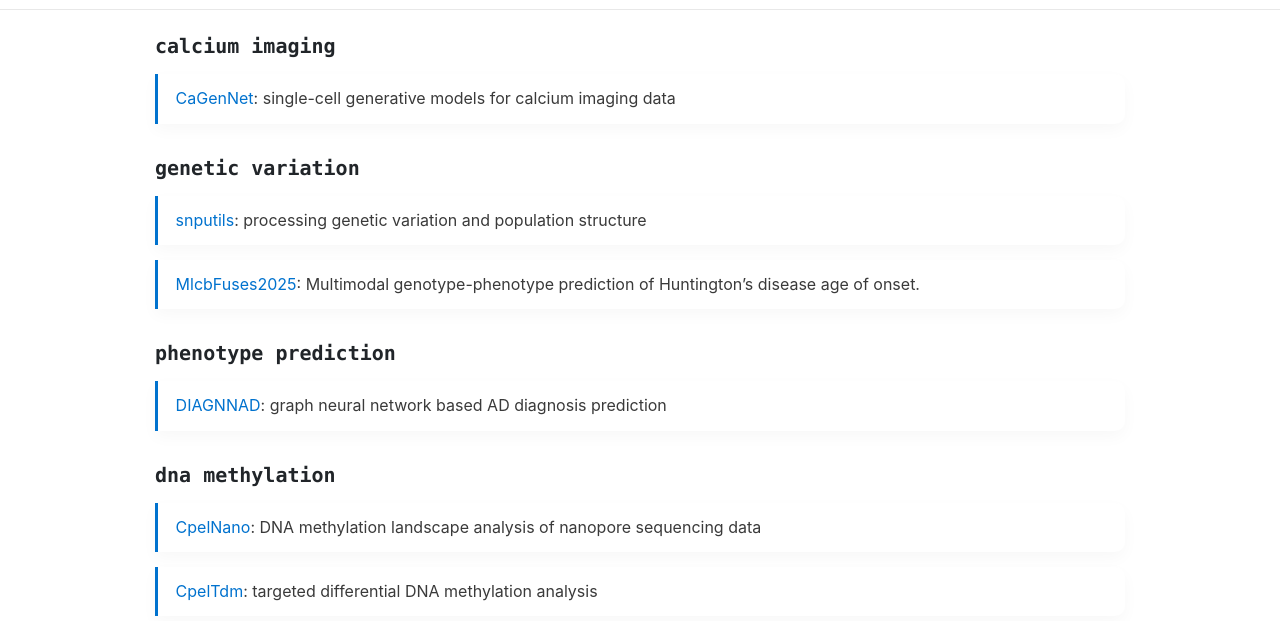
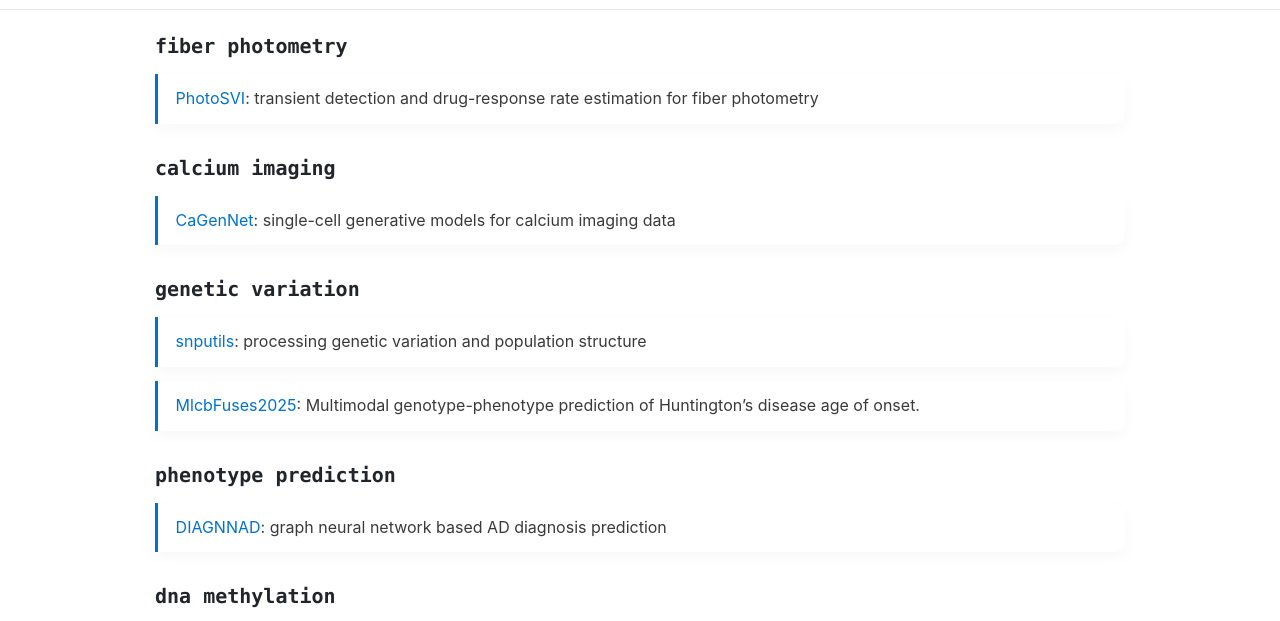
Before and after one commit to jordiabante/jordiabante.github.io, a plain HTML site: page repos/index.html in a window 1280 px wide. Shown: the part 87-708 px from the top of the page. Drawn offline with Linux system fonts and the light colour scheme; a web font is replaced by a local one.

Commit message:
Deploy bf18da32d541b7540f93d4d567ab61c1952adba5: Merge pull request #5 from jordiabante/claude/peaceful-newton-ujbeda
Repos: add PhotoSVI under a new fiber photometry section

```diff
--- a/repos/index.html
+++ b/repos/index.html
@@ -7,14 +7,14 @@
 
     <title>repos</title>
     <base href="https://jordiabante.github.io/">
-    <meta name="description" content="Open-source software from the Abante lab: calcium imaging, genetic variation, phenotype prediction and DNA methylation.">
+    <meta name="description" content="Open-source software from the Abante lab: fiber photometry, calcium imaging, genetic variation, phenotype prediction and DNA methylation.">
     <meta name="author" content='Jordi Abante'>
     <link rel="canonical" href="https://jordiabante.github.io/repos/">
 
 
     <meta property="og:site_name" content="abante lab @ ub">
     <meta property="og:title" content="repos · abante lab @ ub">
-    <meta property="og:description" content="Open-source software from the Abante lab: calcium imaging, genetic variation, phenotype prediction and DNA methylation.">
+    <meta property="og:description" content="Open-source software from the Abante lab: fiber photometry, calcium imaging, genetic variation, phenotype prediction and DNA methylation.">
     <meta property="og:type" content="website">
     <meta property="og:url" content="https://jordiabante.github.io/repos/">
     <meta property="og:locale" content="en_US">
@@ -25,7 +25,7 @@
 
     <meta name="twitter:card" content="summary_large_image">
     <meta name="twitter:title" content="repos · abante lab @ ub">
-    <meta name="twitter:description" content="Open-source software from the Abante lab: calcium imaging, genetic variation, phenotype prediction and DNA methylation.">
+    <meta name="twitter:description" content="Open-source software from the Abante lab: fiber photometry, calcium imaging, genetic variation, phenotype prediction and DNA methylation.">
     <meta name="twitter:image" content="https://jordiabante.github.io/social/lab.png">
 
 
@@ -179,7 +179,13 @@
 </script>
 <div id="content">
 <div class="container">
-    <h3 id="calcium-imaging">calcium imaging</h3>
+    <h3 id="fiber-photometry">fiber photometry</h3>
+<div class="stack">
+<ul>
+<li><a href="https://github.com/AbanteLab/photosvi">PhotoSVI</a>: transient detection and drug-response rate estimation for fiber photometry</li>
+</ul>
+</div>
+<h3 id="calcium-imaging">calcium imaging</h3>
 <div class="stack">
 <ul>
 <li><a href="https://github.com/AbanteLab/CaGenNet">CaGenNet</a>: single-cell generative models for calcium imaging data</li>
```
